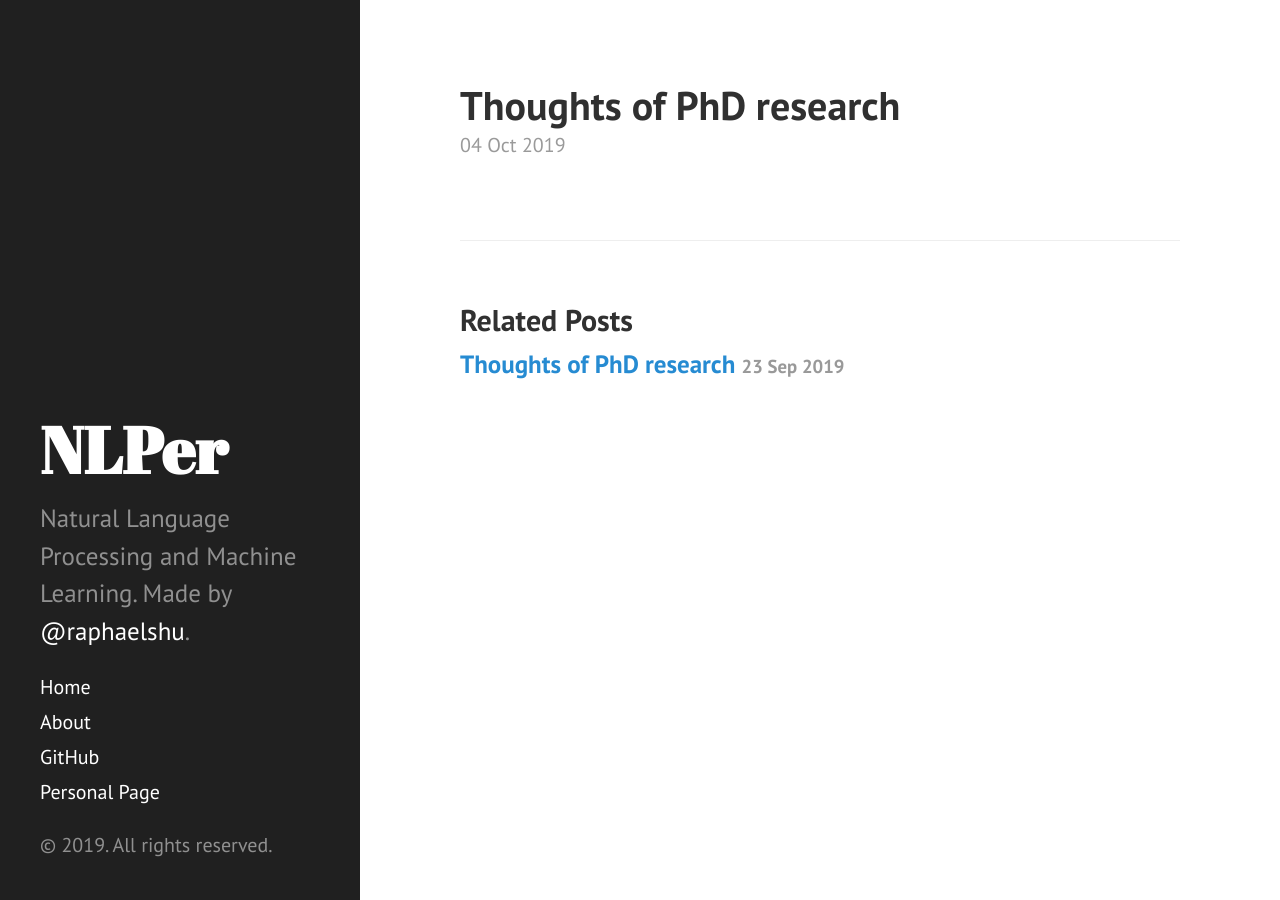
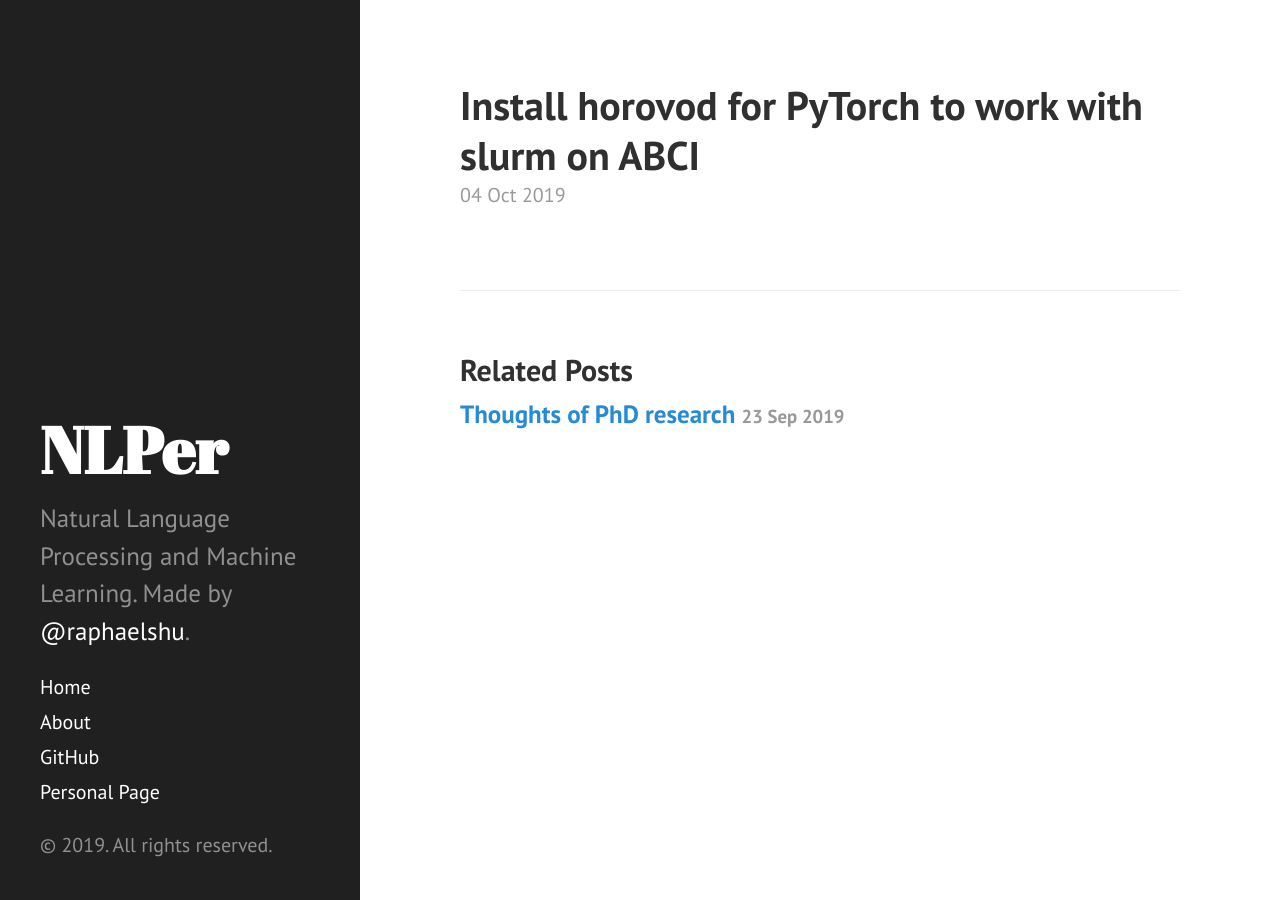
Before and after one commit to zomux/nlper, a Jekyll site: the page built from _posts/2019-10-4-install-horovod-python-with-slurm-abci.md.md, in a window 1280 px wide. Built offline with Jekyll 4.4.1, drawn with Linux system fonts in a browser that asks for light colours.

Commit message:
_posts/2019-10-4-install-horovod-python-with-slurm-abci.md.md updated from https://stackedit.io/

```diff
--- a/_posts/2019-10-4-install-horovod-python-with-slurm-abci.md.md
+++ b/_posts/2019-10-4-install-horovod-python-with-slurm-abci.md.md
@@ -1,7 +1,9 @@
 ---
 layout: post
-title: Thoughts of PhD research
+title: Install horovod for PyTorch to work with slurm on ABCI
 ---
+
+
 <!--stackedit_data:
-eyJoaXN0b3J5IjpbMTQ1OTY2Nzk5Nl19
+eyJoaXN0b3J5IjpbMTMwNTU0MTg0N119
 -->
```
